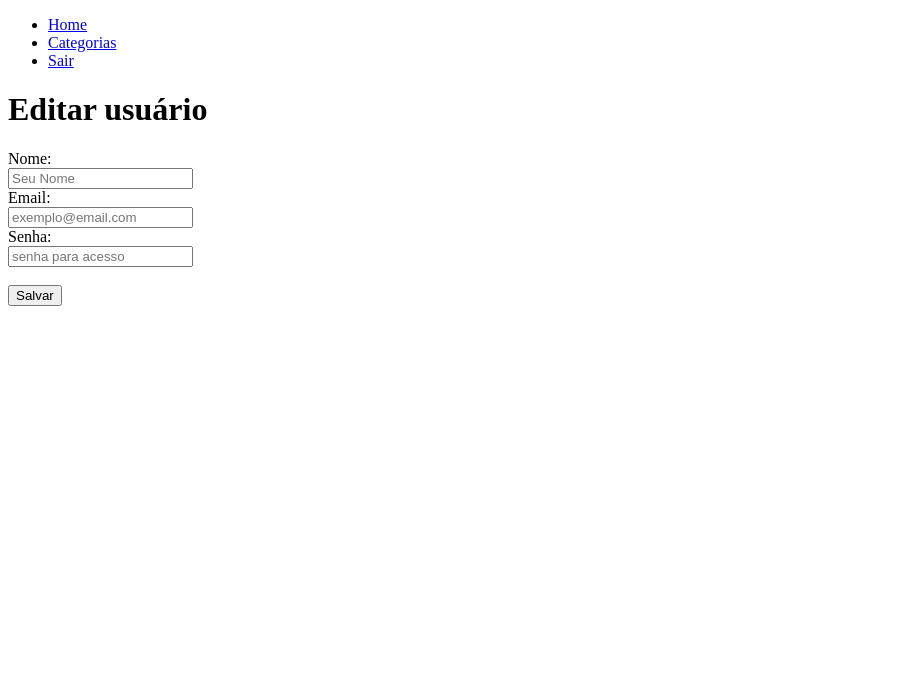
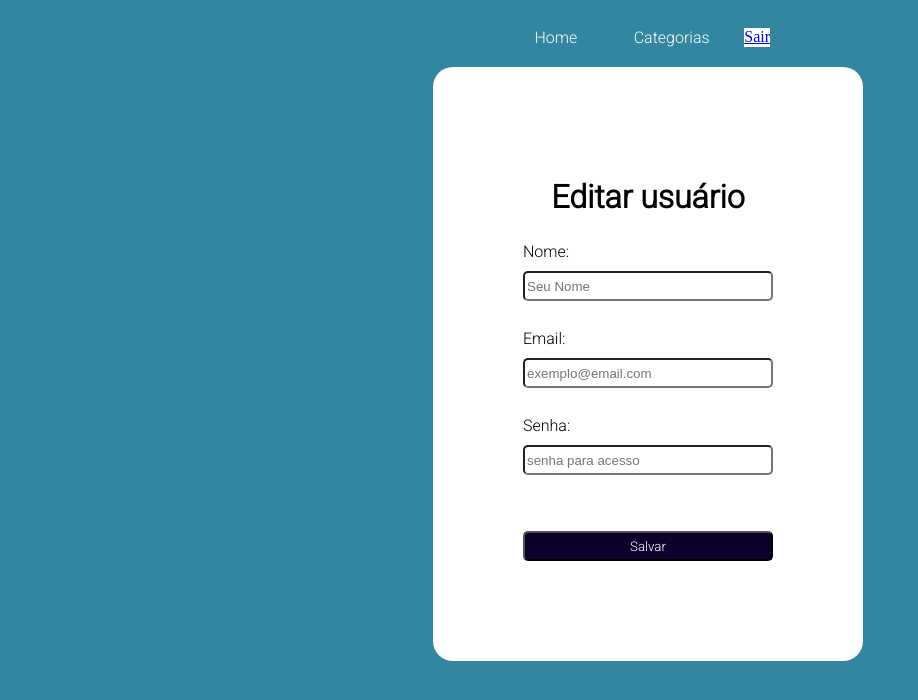
Before and after one commit to RenataUzeda/pdv-bellavenda, a website: page src/frontend/usuario-editar.html in a window 1280 px wide. Shown: the whole page, without its empty margins (0-918 px from the left). Drawn offline with Linux system fonts and the light colour scheme; sample sign-in values are in the browser's storage; a web font is replaced by a local one.

Commit message:
feat: implementando estilizações de cadastrar e editar usuario

```diff
--- /dev/null
+++ b/src/frontend/scripts/cadastrar-usuario/cadastrar-usuario.css
@@ -0,0 +1,13 @@
+@import url('https://fonts.googleapis.com/css2?family=Gabarito&family=Roboto:wght@300&display=swap');
+
+:root {
+    --first-color: #33869f;
+    --second-color: #FFFFFF;
+
+    --first-font: 'Roboto', sans-serif;
+}
+
+* {
+    box-sizing: border-box;
+    background-color: var(--first-color);
+}
--- /dev/null
+++ b/src/frontend/scripts/editar-usuario/editar-usuario.css
@@ -0,0 +1,13 @@
+@import url('https://fonts.googleapis.com/css2?family=Gabarito&family=Roboto:wght@300&display=swap');
+
+:root {
+    --first-color: #33869f;
+    --second-color: #FFFFFF;
+
+    --first-font: 'Roboto', sans-serif;
+}
+
+* {
+    box-sizing: border-box;
+    background-color: var(--first-color);
+}
--- a/src/frontend/styles/style.css
+++ b/src/frontend/styles/style.css
@@ -1,3 +1,5 @@
 @import url("../scripts/login/login.css");
 @import url("../scripts/detalhar-usuario/detalhar-usuario.css");
 @import url("../scripts/categorias/categorias.css");
+@import url("../scripts/cadastrar-usuario/cadastrar-usuario.css");
+@import url("../scripts/editar-usuario/editar-usuario.css");
--- a/src/frontend/usuario-editar.html
+++ b/src/frontend/usuario-editar.html
@@ -5,14 +5,14 @@
     <meta charset="UTF-8">
     <meta name="viewport" content="width=device-width, initial-scale=1.0">
     <title>Bellavenda PDV</title>
-    <link rel="stylesheet" href="./styles/styles.css">
+    <link rel="stylesheet" href="./styles/style.css">
 </head>
 
 <body>
     <header>
         <ul>
-            <li><a href="./usuario-detalhar.html">Home</a></li>
-            <li><a href="./listar-categoria.html">Categorias</a></li>
+            <li><a class="header_li" href="./usuario-detalhar.html">Home</a></li>
+            <li><a class="header_li" href="./listar-categoria.html">Categorias</a></li>
             <li id="logout"><a href="#">Sair</a></li>
         </ul>
     </header>
```
Also changed, not shown: src/frontend/usuario-cadastrar.html (+6 -3 lines).
